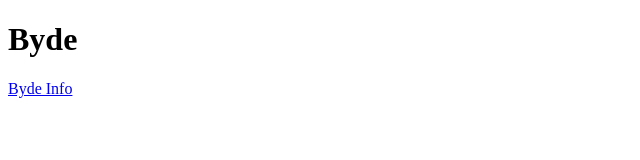
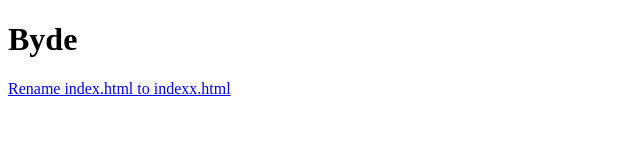
Before and after one commit to Tom0089-ai/Byde, a plain HTML site: page index.html in a window 1280 px wide. Shown: the whole page, without its empty margins (0-640 px from the left). Drawn offline with Linux system fonts and the light colour scheme.

Commit message:
Update index.html

```diff
--- a/index.html
+++ b/index.html
@@ -6,7 +6,7 @@
 <body>
     <h1> Byde </h1>
 <p>
-    <a href="Byde Info">Byde Info</a>
+    <a href="Byde Info"> Rename index.html to indexx.html</a>
 
 </p>
 </body>
```
